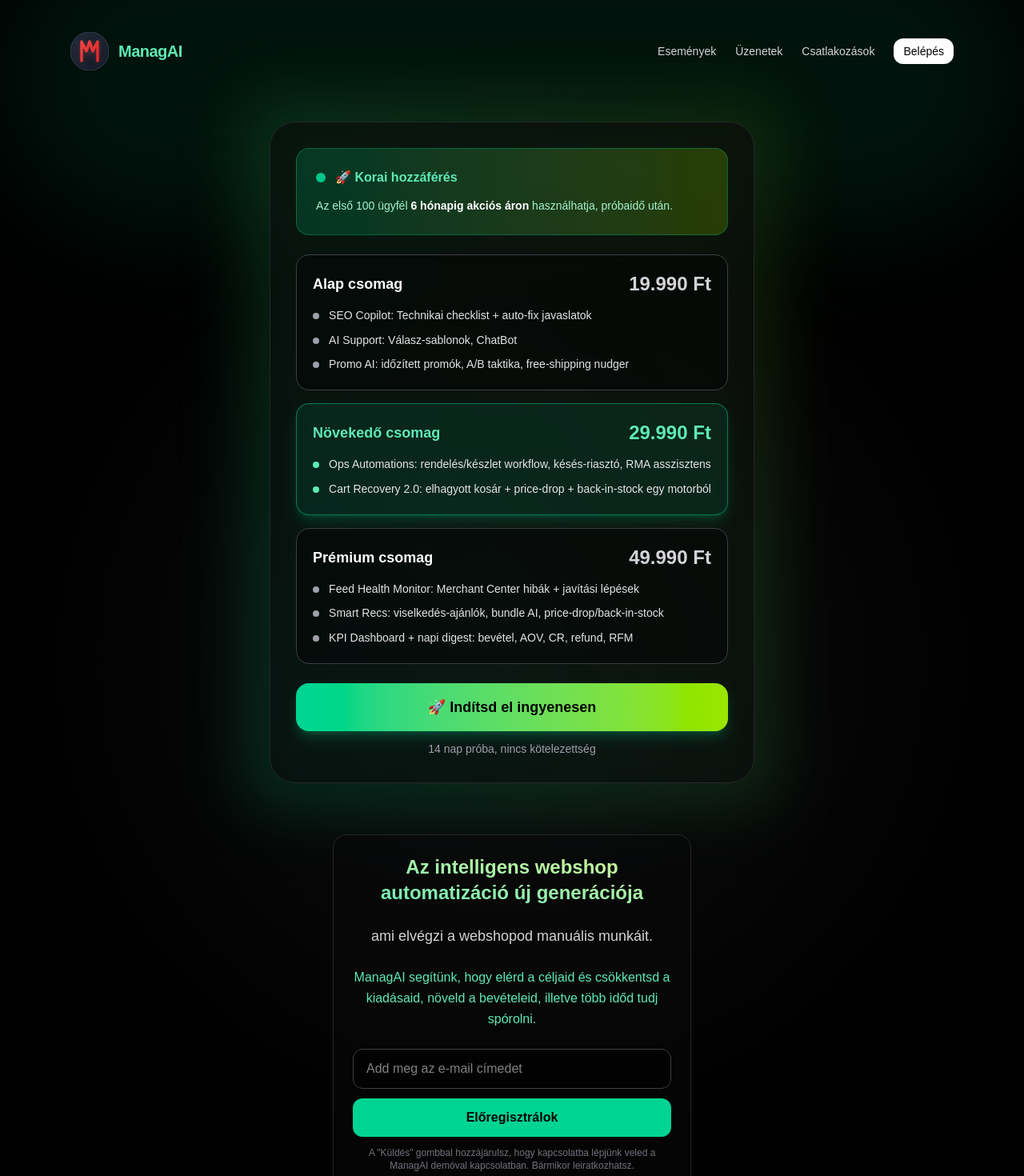
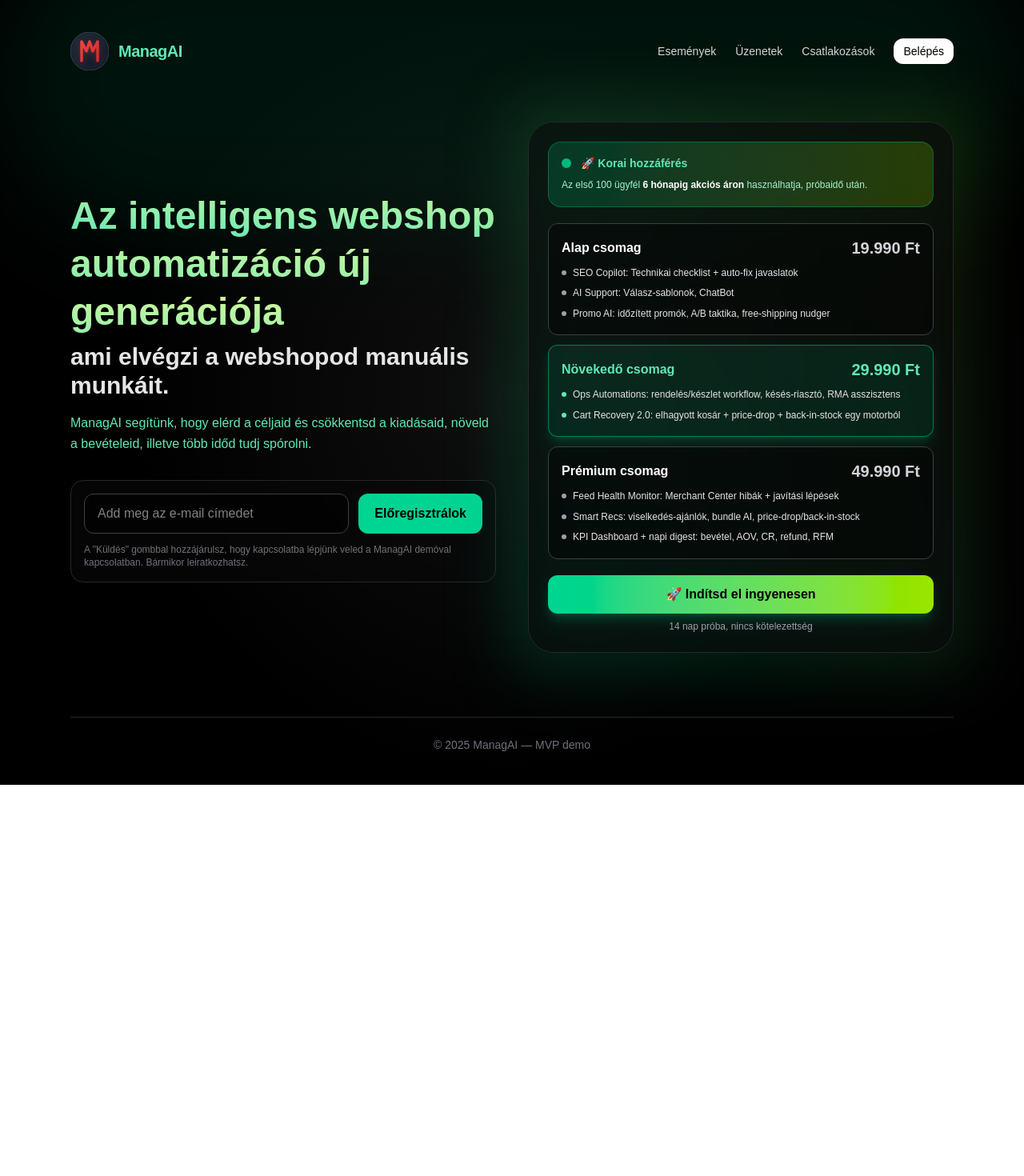
Before and after one commit to managai2025/managai, a Next.js app: page / in a window 1280 px wide. Shown: the top 1470 px of the page at 80% size. After the commit the page ends 981 px from the top, so only its background shows below. Built offline with nearby package versions, Linux system fonts and the light colour scheme.

Commit message:
feat: restore left side text + email form, compact pricing packages on right side

```diff
--- a/src/app/page.tsx
+++ b/src/app/page.tsx
@@ -57,25 +57,76 @@
           </nav>
         </header>
 
-        {/* Hero blokk - csak jobb oldali árazási csomagok */}
-        <section className="mt-16 flex justify-center">
-          {/* Vizuál / árazási csomagok */}
-          <div className="relative max-w-2xl">
-            <div className="absolute -inset-8 rounded-[2rem] bg-gradient-to-tr from-emerald-500/20 to-lime-400/10 blur-2xl" />
-            <div className="relative rounded-[2rem] border border-zinc-800 bg-zinc-950/60 p-8 backdrop-blur">
+        {/* Hero blokk - bal oldali szövegek + jobb oldali árazási csomagok */}
+        <section className="mt-16 grid items-center gap-10 md:grid-cols-2">
+          {/* Bal oldal - szövegek + e-mail űrlap */}
+          <div>
+            <h1 className="text-4xl md:text-5xl font-bold leading-tight">
+              <span className="bg-gradient-to-tr from-emerald-300 to-lime-200 bg-clip-text text-transparent">
+                Az intelligens webshop automatizáció új generációja
+              </span>
+              <span className="block mt-2 text-2xl md:text-3xl text-white/90">ami elvégzi a webshopod manuális munkáit.</span>
+            </h1>
+            <p className="mt-4 text-base text-zinc-300 leading-relaxed">
+              <span className="text-emerald-300 font-medium">ManagAI segítünk, hogy elérd a céljaid és csökkentsd a kiadásaid, növeld a bevételeid, illetve több időd tudj spórolni.</span>
+            </p>
+
+            {/* E-mail feliratkozás / köszönjük állapot */}
+            <div className="mt-8 rounded-2xl border border-zinc-800 bg-zinc-950/60 p-4 backdrop-blur">
+              {!done ? (
+                <form onSubmit={onSubmit} className="flex flex-col md:flex-row gap-3">
+                  <input
+                    type="email"
+                    required
+                    placeholder="Add meg az e-mail címedet"
+                    value={email}
+                    onChange={(e) => setEmail(e.target.value)}
+                    className="w-full rounded-xl border border-zinc-700 bg-black/60 px-4 py-3 outline-none ring-emerald-400/30 focus:ring"
+                  />
+                  <button
+                    disabled={loading}
+                    className="whitespace-nowrap rounded-xl bg-emerald-400 px-5 py-3 font-semibold text-black hover:opacity-90 disabled:opacity-60"
+                  >
+                    {loading ? 'Küldés…' : 'Előregisztrálok'}
+                  </button>
+                </form>
+              ) : (
+                <div className="flex items-center gap-3">
+                  <div className="h-6 w-6 rounded-full bg-emerald-400/20 grid place-items-center">
+                    <svg viewBox="0 0 24 24" className="h-4 w-4 text-emerald-400">
+                      <path fill="currentColor" d="M9 16.2 4.8 12l-1.4 1.4L9 19 21 7l-1.4-1.4L9 16.2z"/>
+                    </svg>
+                  </div>
+                  <p className="text-emerald-300">
+                    Köszönjük, hamarosan értesítünk! 🎉
+                  </p>
+                </div>
+              )}
+              {error && <p className="mt-2 text-sm text-red-400">{error}</p>}
+              <p className="mt-3 text-xs text-zinc-500">
+                A "Küldés" gombbal hozzájárulsz, hogy kapcsolatba lépjünk veled a ManagAI demóval kapcsolatban.
+                <span className="hidden md:inline"> Bármikor leiratkozhatsz.</span>
+              </p>
+            </div>
+          </div>
+
+          {/* Jobb oldal - árazási csomagok (kisebb méretben) */}
+          <div className="relative">
+            <div className="absolute -inset-6 rounded-[2rem] bg-gradient-to-tr from-emerald-500/20 to-lime-400/10 blur-2xl" />
+            <div className="relative rounded-[2rem] border border-zinc-800 bg-zinc-950/60 p-6 backdrop-blur">
               {/* Promó banner */}
-              <div className="mb-6 rounded-2xl bg-gradient-to-r from-emerald-500/20 to-lime-400/20 border border-emerald-400/30 p-6">
-                <div className="flex items-center gap-3 mb-3">
+              <div className="mb-5 rounded-2xl bg-gradient-to-r from-emerald-500/20 to-lime-400/20 border border-emerald-400/30 p-4">
+                <div className="flex items-center gap-3 mb-2">
                   <div className="h-3 w-3 rounded-full bg-emerald-400 animate-pulse"></div>
-                  <span className="text-base font-semibold text-emerald-300">🚀 Korai hozzáférés</span>
+                  <span className="text-sm font-semibold text-emerald-300">🚀 Korai hozzáférés</span>
                 </div>
-                <p className="text-sm text-emerald-200 leading-relaxed">
+                <p className="text-xs text-emerald-200 leading-relaxed">
                   Az első 100 ügyfél <span className="font-bold text-white">6 hónapig akciós áron</span> használhatja, próbaidő után.
                 </p>
               </div>
 
               {/* Árazási csomagok - kompaktabb */}
-              <div className="space-y-4">
+              <div className="space-y-3">
                 {[
                   {
                     name: 'Alap csomag',
@@ -104,27 +155,27 @@
                     ]
                   },
                 ].map((pkg, idx) => (
-                  <div key={pkg.name} className={`rounded-2xl border p-5 transition-all hover:scale-105 ${
+                  <div key={pkg.name} className={`rounded-xl border p-4 transition-all hover:scale-105 ${
                     idx === 1
                       ? 'border-emerald-400/50 bg-emerald-400/10 shadow-lg shadow-emerald-500/20'
                       : 'border-zinc-700 bg-black/40 hover:border-zinc-600'
                   }`}>
-                    <div className="flex items-center justify-between mb-3">
-                      <h3 className={`text-lg font-bold ${
+                    <div className="flex items-center justify-between mb-2">
+                      <h3 className={`text-base font-bold ${
                         idx === 1 ? 'text-emerald-300' : 'text-white'
                       }`}>
                         {pkg.name}
                       </h3>
-                      <span className={`text-2xl font-bold ${
+                      <span className={`text-xl font-bold ${
                         idx === 1 ? 'text-emerald-300' : 'text-zinc-300'
                       }`}>
                         {pkg.price} Ft
                       </span>
                     </div>
-                    <ul className="text-sm text-zinc-300 space-y-2 leading-relaxed">
+                    <ul className="text-xs text-zinc-300 space-y-1.5 leading-relaxed">
                       {pkg.features.map((feature, fIdx) => (
-                        <li key={fIdx} className="flex items-start gap-3">
-                          <div className={`h-2 w-2 rounded-full mt-2 flex-shrink-0 ${
+                        <li key={fIdx} className="flex items-start gap-2">
+                          <div className={`h-1.5 w-1.5 rounded-full mt-1.5 flex-shrink-0 ${
                             idx === 1 ? 'bg-emerald-300' : 'bg-zinc-400'
                           }`}></div>
                           <span className="text-zinc-200">{feature}</span>
@@ -136,65 +187,12 @@
               </div>
 
               {/* CTA */}
-              <div className="mt-6 text-center">
-                <button className="w-full rounded-2xl bg-gradient-to-r from-emerald-400 to-lime-400 px-6 py-4 text-lg font-bold text-black hover:from-emerald-300 hover:to-lime-300 transition-all duration-300 transform hover:scale-105 shadow-lg shadow-emerald-500/25">
+              <div className="mt-5 text-center">
+                <button className="w-full rounded-xl bg-gradient-to-r from-emerald-400 to-lime-400 px-5 py-3 text-base font-bold text-black hover:from-emerald-300 hover:to-lime-300 transition-all duration-300 transform hover:scale-105 shadow-lg shadow-emerald-500/25">
                   🚀 Indítsd el ingyenesen
                 </button>
-                <p className="mt-3 text-sm text-zinc-400">14 nap próba, nincs kötelezettség</p>
+                <p className="mt-2 text-xs text-zinc-400">14 nap próba, nincs kötelezettség</p>
               </div>
-            </div>
-          </div>
-        </section>
-
-        {/* E-mail feliratkozás - középen */}
-        <section className="mt-16 flex justify-center">
-          <div className="max-w-md w-full">
-            <div className="rounded-2xl border border-zinc-800 bg-zinc-950/60 p-6 backdrop-blur">
-              <h2 className="text-2xl font-bold text-center mb-6 bg-gradient-to-tr from-emerald-300 to-lime-200 bg-clip-text text-transparent">
-                Az intelligens webshop automatizáció új generációja
-              </h2>
-              <p className="text-lg text-center mb-6 text-zinc-300 leading-relaxed">
-                ami elvégzi a webshopod manuális munkáit.
-              </p>
-              <p className="text-base text-center mb-6 text-zinc-300 leading-relaxed">
-                <span className="text-emerald-300 font-medium">ManagAI segítünk, hogy elérd a céljaid és csökkentsd a kiadásaid, növeld a bevételeid, illetve több időd tudj spórolni.</span>
-              </p>
-
-              {/* E-mail feliratkozás / köszönjük állapot */}
-              {!done ? (
-                <form onSubmit={onSubmit} className="flex flex-col gap-3">
-                  <input
-                    type="email"
-                    required
-                    placeholder="Add meg az e-mail címedet"
-                    value={email}
-                    onChange={(e) => setEmail(e.target.value)}
-                    className="w-full rounded-xl border border-zinc-700 bg-black/60 px-4 py-3 outline-none ring-emerald-400/30 focus:ring"
-                  />
-                  <button
-                    disabled={loading}
-                    className="w-full rounded-xl bg-emerald-400 px-5 py-3 font-semibold text-black hover:opacity-90 disabled:opacity-60"
-                  >
-                    {loading ? 'Küldés…' : 'Előregisztrálok'}
-                  </button>
-                </form>
-              ) : (
-                <div className="flex items-center justify-center gap-3">
-                  <div className="h-6 w-6 rounded-full bg-emerald-400/20 grid place-items-center">
-                    <svg viewBox="0 0 24 24" className="h-4 w-4 text-emerald-400">
-                      <path fill="currentColor" d="M9 16.2 4.8 12l-1.4 1.4L9 19 21 7l-1.4-1.4L9 16.2z"/>
-                    </svg>
-                  </div>
-                  <p className="text-emerald-300">
-                    Köszönjük, hamarosan értesítünk! 🎉
-                  </p>
-                </div>
-              )}
-              {error && <p className="mt-2 text-sm text-red-400 text-center">{error}</p>}
-              <p className="mt-3 text-xs text-zinc-500 text-center">
-                A "Küldés" gombbal hozzájárulsz, hogy kapcsolatba lépjünk veled a ManagAI demóval kapcsolatban.
-                <span className="hidden md:inline"> Bármikor leiratkozhatsz.</span>
-              </p>
             </div>
           </div>
         </section>
```
